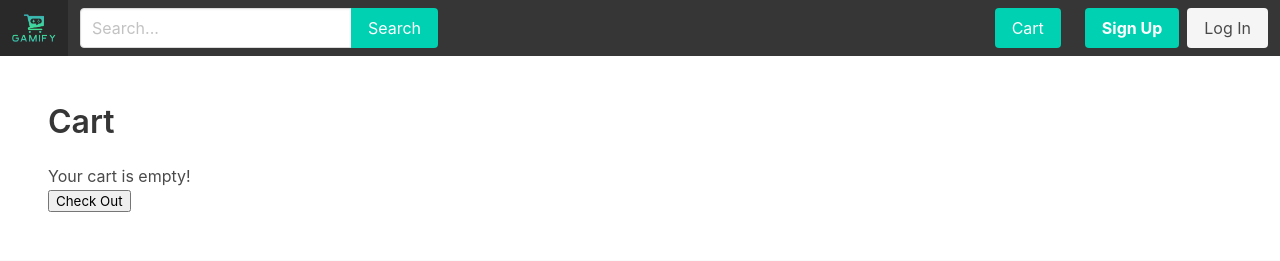
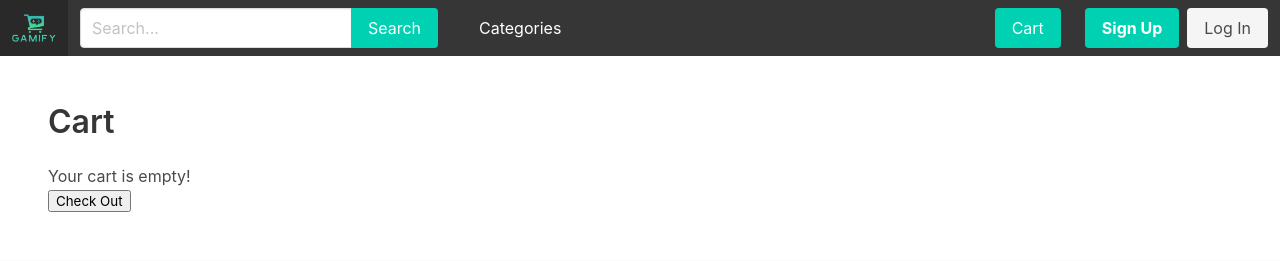
Before and after one commit to nkalofonos/Gamify, a Django app: template gamifyvenv/gamify/apps/cart/templates/cart.html in a window 1280 px wide. Shown: the top 261 px of the page. Run offline with Django 3.2, Linux system fonts and the light colour scheme; the template is opened without the code that fills it, so the values that code supplies are empty; some libraries are stand-ins or nearby versions.

Commit message:
Categories added on dropdown list

```diff
--- a/gamifyvenv/gamify/apps/cart/webhook.py
+++ b/gamifyvenv/gamify/apps/cart/webhook.py
@@ -14,7 +14,6 @@ from apps.order.models import Order
 def webhook(request):
     payload = request.body
     event = None
-    print('BHKE EDOOOOOOOO  ')
     stripe.api_key = settings.STRIPE_API_KEY_HIDDEN
     try:
         event = stripe.Event.construct_from(
@@ -26,7 +25,6 @@ def webhook(request):
 
     if event.type == 'checkout.session.completed':
         session = event.data.object
-        print("Session toy webhook:: ",session)
 
         order = Order.objects.get(payment_id=session.id)
         order.payment_intent = session.payment_intent
--- a/gamifyvenv/gamify/apps/core/templates/base.html
+++ b/gamifyvenv/gamify/apps/core/templates/base.html
@@ -35,11 +35,26 @@
                             </div>
                         </form>
                     </div>
+                    <div class="navbar-item">
+                        <div class="dropdown is-hoverable">
+                            <div class="dropdown-trigger">
+                            <button class="button is-dark" aria-haspopup="true" aria-controls="dropdown-menu4">
+                                <span>Categories</span>
+                            </button>
+                            </div>
+                            <div class="dropdown-menu" id="dropdown-menu4" role="menu">
+                            <div class="dropdown-content">
+                                <div class="dropdown-item">
+                                    {% for category in menu_categories %}
+                                    <a href="{% url 'category_detail' category.slug %}" class="navbar-item">{{ category.title }}</a>
+                                    {% endfor %}
+                                </div>
+                            </div>
+                            </div>
+                        </div>
+                    </div>
                 </div>
                 <div class="navbar-end">
-                    {% for category in menu_categories %}
-                        <a href="{% url 'category_detail' category.slug %}" class="navbar-item">{{ category.title }}</a>
-                    {% endfor %}
                     <div class="navbar-item">
                         <a href="{% url 'cart' %}" class="button is-primary">Cart</a>
                     </div>
--- a/gamifyvenv/gamify/apps/store/api.py
+++ b/gamifyvenv/gamify/apps/store/api.py
@@ -44,14 +44,11 @@ def create_checkout_session(request):
         success_url='http://127.0.0.1:8000/cart/success/',
         cancel_url='http://127.0.0.1:8000/cart/'
     )
-    print("Stripe Session:", session)
     # Create order
 
     data = json.loads(request.body)
     username = data['username']
     payment_id = session.id
-    print(session)
-    print('this is the payment ID: ',payment_id)
     orderid = checkout(request, username)
 
     order = Order.objects.get(pk=orderid)
```
Also changed, not shown: gamifyvenv/gamify/db.sqlite3.
